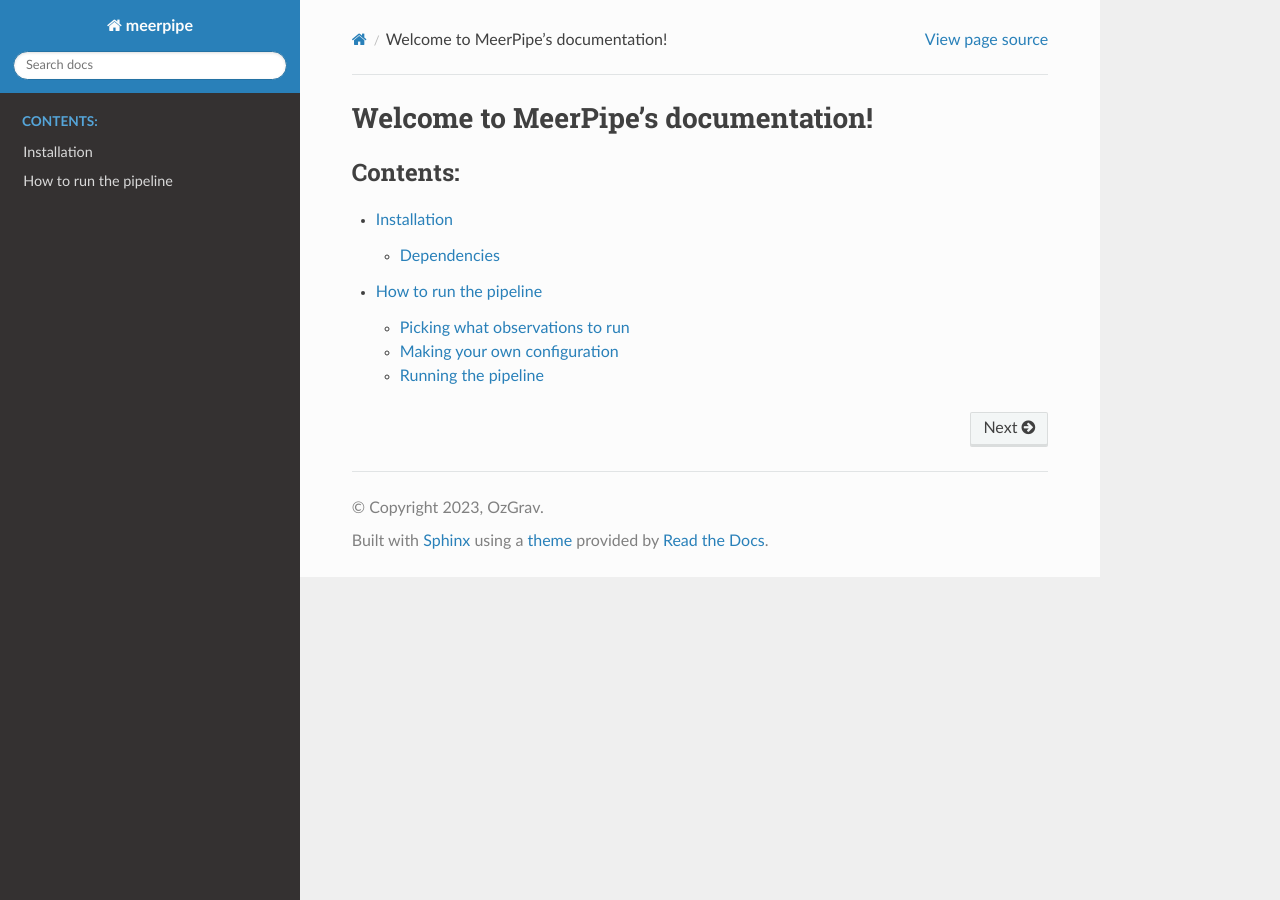
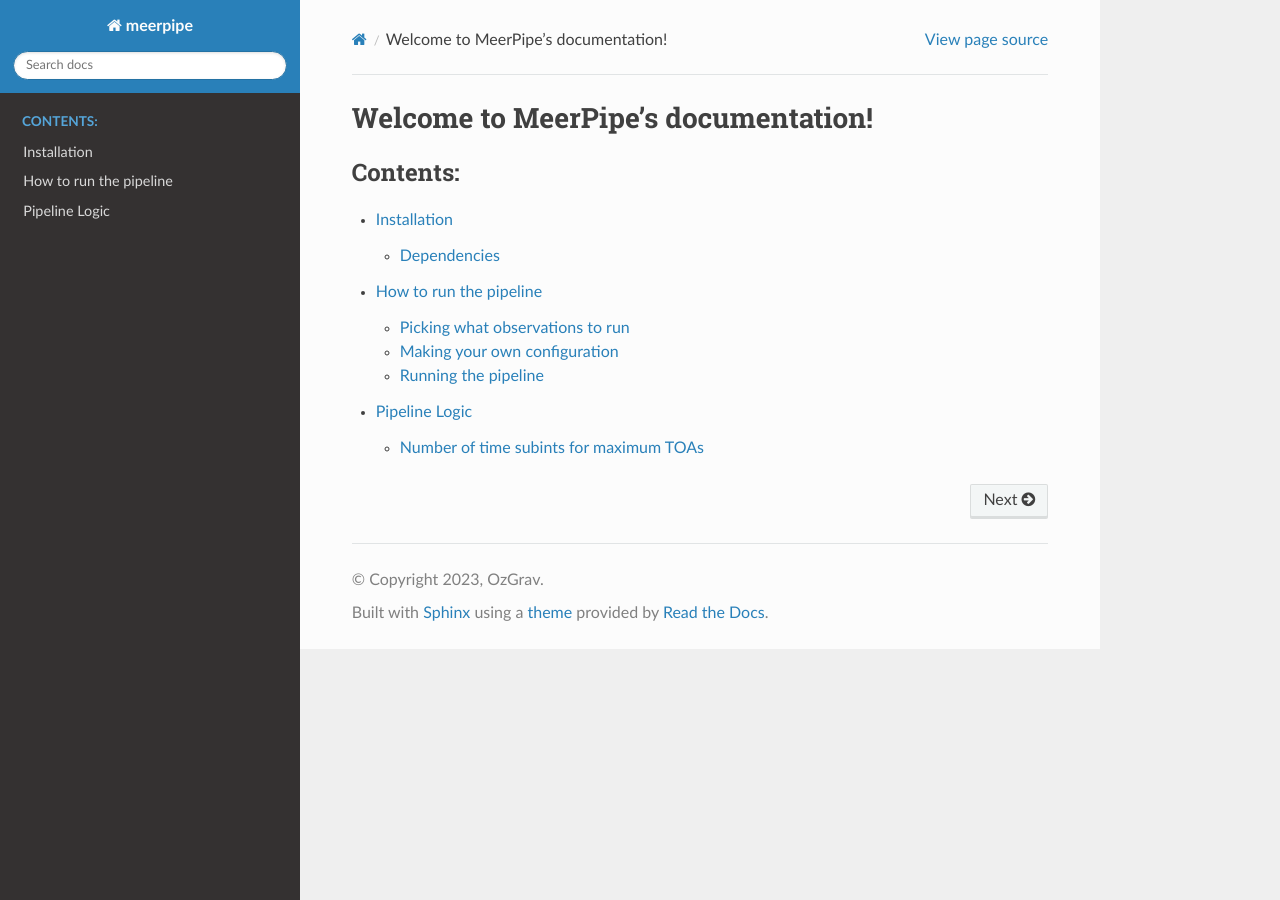
Before and after one commit to OZGrav/meerpipe, a Sphinx documentation site: the page built from docs/index.rst, in a window 1280 px wide. Built offline with Sphinx 7.4.7 and the Read the Docs theme 2.0.0, drawn with Linux system fonts in a browser that asks for light colours; some of the changed lines change nothing that is shown.

Commit message:
Added explanation of how nsub are calculated for TOAs

````diff
--- a/docs/conf.py
+++ b/docs/conf.py
@@ -40,6 +40,7 @@
     'numpydoc',
     'sphinx_automodapi.automodapi',
     'sphinxcontrib.mermaid',
+    'myst_parser',
 ]
 numpydoc_show_class_members = False
 
--- a/docs/index.rst
+++ b/docs/index.rst
@@ -8,3 +8,4 @@
 
    installation
    running_pipeline
+   logic
--- /dev/null
+++ b/docs/logic.md
@@ -0,0 +1,42 @@
+Pipeline Logic
+==============
+
+The following sections will explain the logic that the pipeline uses to get the optimum results.
+
+
+Number of time subints for maximum TOAs
+---------------------------------------
+
+To work out the maximum number of TOAs each observation can use we first work out what the signal to noise
+of the total signal to noise ratio of the cleaned archive is using `psrstat`:
+
+```bash
+SNR=$(psrstat -j FTp -c snr=pdmp -c snr cleaned_data.ar | cut -d '=' -f 2)
+```
+
+If we're using multiple frequency subbands we can estimate what the signal to noise will be based on the reduced bandwidth:
+
+```{math}
+SNR \propto \sqrt{BW}
+```
+
+So for the number of frequency channels the data has been scrunched to ({math}`nchan`) we can estimate the SNR ({math}`SNR_{nchan}`) based on the original SNR ({math}`SNR_O`)
+
+```{math}
+SNR_{nchan} = SNR_O \sqrt{ \frac{BW_{nchan}}{BW_O} } = \frac{SNR_O}{ \sqrt{nchan} }
+```
+
+With this SNR we can then estimate how many time sub intervals we should split the data into based on
+
+```{math}
+SNR \propto \sqrt{t}
+```
+
+So if we use the default desired value of SNR ({math}`SNR_D`) of 12 (can be changed with `--tos_sn`)
+we can estimate the time sub intervals ({math`nsub`}) with:
+
+```{math}
+nsub = \left ( \frac{SNR_{nchan}}{SNR_D} \right ) ^2
+```
+
+And since we want to
--- a/docs/requirements.txt
+++ b/docs/requirements.txt
@@ -2,3 +2,5 @@
 sphinx-rtd-theme
 sphinx_automodapi
 sphinxcontrib-mermaid
+python-markdown-math
+myst-parser
````
